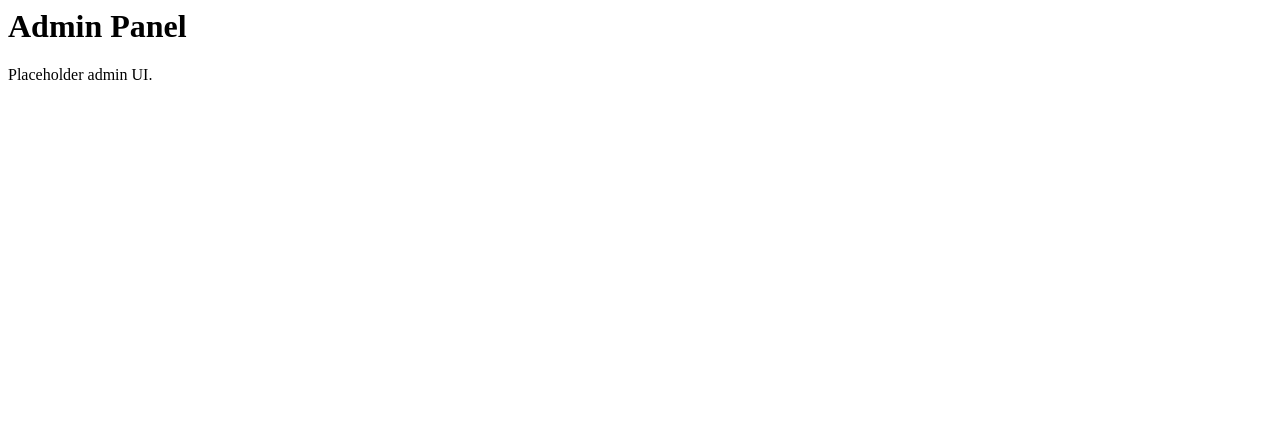
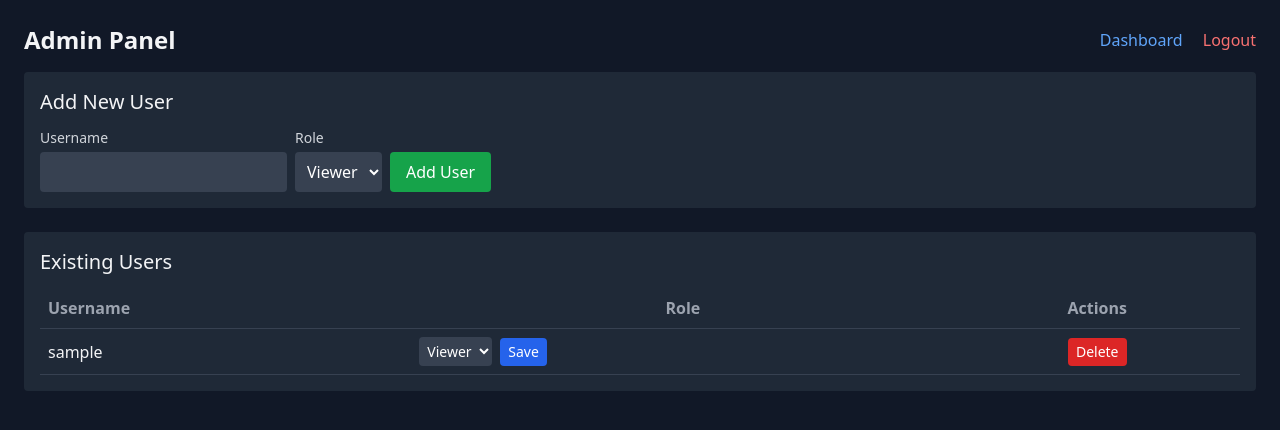
Before and after one commit to Dwaynet86/WG-Dashboard, a FastAPI app: template templates/admin.html in a window 1280 px wide. Shown: the top 430 px of the page. Run offline with FastAPI, Linux system fonts and the light colour scheme; the template is opened without the code that fills it: most values are stand-ins (such as "Sample title", 1, 10 or a date in 2020); some libraries are stand-ins or nearby versions.

Commit message:
Update admin.html

```diff
--- a/templates/admin.html
+++ b/templates/admin.html
@@ -1 +1,75 @@
-<h1>Admin Panel</h1><p>Placeholder admin UI.</p>
+<!doctype html>
+<html>
+<head>
+  <meta charset="utf-8">
+  <title>Admin - PiVPN Dashboard</title>
+  <script src="https://cdn.tailwindcss.com"></script>
+</head>
+<body class="bg-gray-900 text-gray-100 p-6">
+  <div class="flex justify-between items-center mb-4">
+    <h1 class="text-2xl font-bold">Admin Panel</h1>
+    <div>
+      <a href="/" class="text-blue-400 mr-4">Dashboard</a>
+      <a href="/logout" class="text-red-400">Logout</a>
+    </div>
+  </div>
+
+  <div class="bg-gray-800 p-4 rounded mb-6">
+    <h2 class="text-xl mb-3">Add New User</h2>
+    <form action="/admin/add" method="post" class="flex flex-wrap gap-2 items-end">
+      <div>
+        <label class="block text-gray-300 text-sm mb-1">Username</label>
+        <input name="username" required class="p-2 rounded bg-gray-700 text-white"/>
+      </div>
+      <div>
+        <label class="block text-gray-300 text-sm mb-1">Role</label>
+        <select name="role" class="p-2 rounded bg-gray-700 text-white">
+          <option value="viewer">Viewer</option>
+          <option value="admin">Admin</option>
+        </select>
+      </div>
+      <button class="bg-green-600 hover:bg-green-500 px-4 py-2 rounded text-white">Add User</button>
+    </form>
+  </div>
+
+  <div class="bg-gray-800 p-4 rounded">
+    <h2 class="text-xl mb-3">Existing Users</h2>
+    <table class="w-full">
+      <thead class="text-gray-400 border-b border-gray-700">
+        <tr>
+          <th class="text-left p-2">Username</th>
+          <th class="p-2">Role</th>
+          <th class="p-2 text-center">Actions</th>
+        </tr>
+      </thead>
+      <tbody>
+        {% for u in users %}
+        <tr class="border-b border-gray-700">
+          <td class="p-2">{{ u['username'] }}</td>
+          <td class="p-2">
+            <form action="/admin/update" method="post" class="inline-flex items-center">
+              <input type="hidden" name="username" value="{{ u['username'] }}">
+              <select name="role" class="p-1 rounded bg-gray-700 text-white text-sm">
+                <option value="viewer" {% if u['role'] == 'viewer' %}selected{% endif %}>Viewer</option>
+                <option value="admin" {% if u['role'] == 'admin' %}selected{% endif %}>Admin</option>
+              </select>
+              <button class="ml-2 bg-blue-600 hover:bg-blue-500 px-2 py-1 rounded text-white text-sm">Save</button>
+            </form>
+          </td>
+          <td class="p-2 text-center">
+            {% if u['username'] != username %}
+            <form action="/admin/delete" method="post" onsubmit="return confirm('Delete user {{u['username']}}?');">
+              <input type="hidden" name="username" value="{{ u['username'] }}">
+              <button class="bg-red-600 hover:bg-red-500 px-2 py-1 rounded text-white text-sm">Delete</button>
+            </form>
+            {% else %}
+            <span class="text-gray-400 text-sm italic">You</span>
+            {% endif %}
+          </td>
+        </tr>
+        {% endfor %}
+      </tbody>
+    </table>
+  </div>
+</body>
+</html>
```
